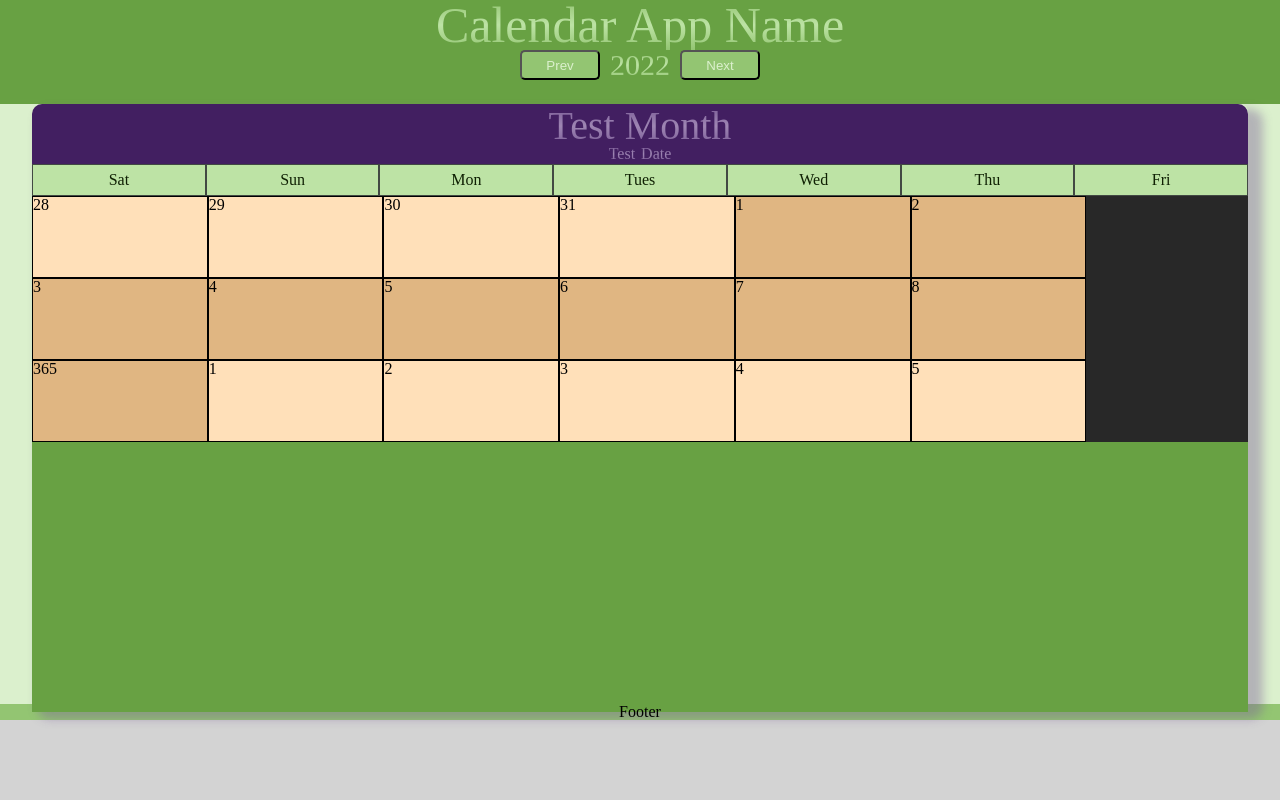
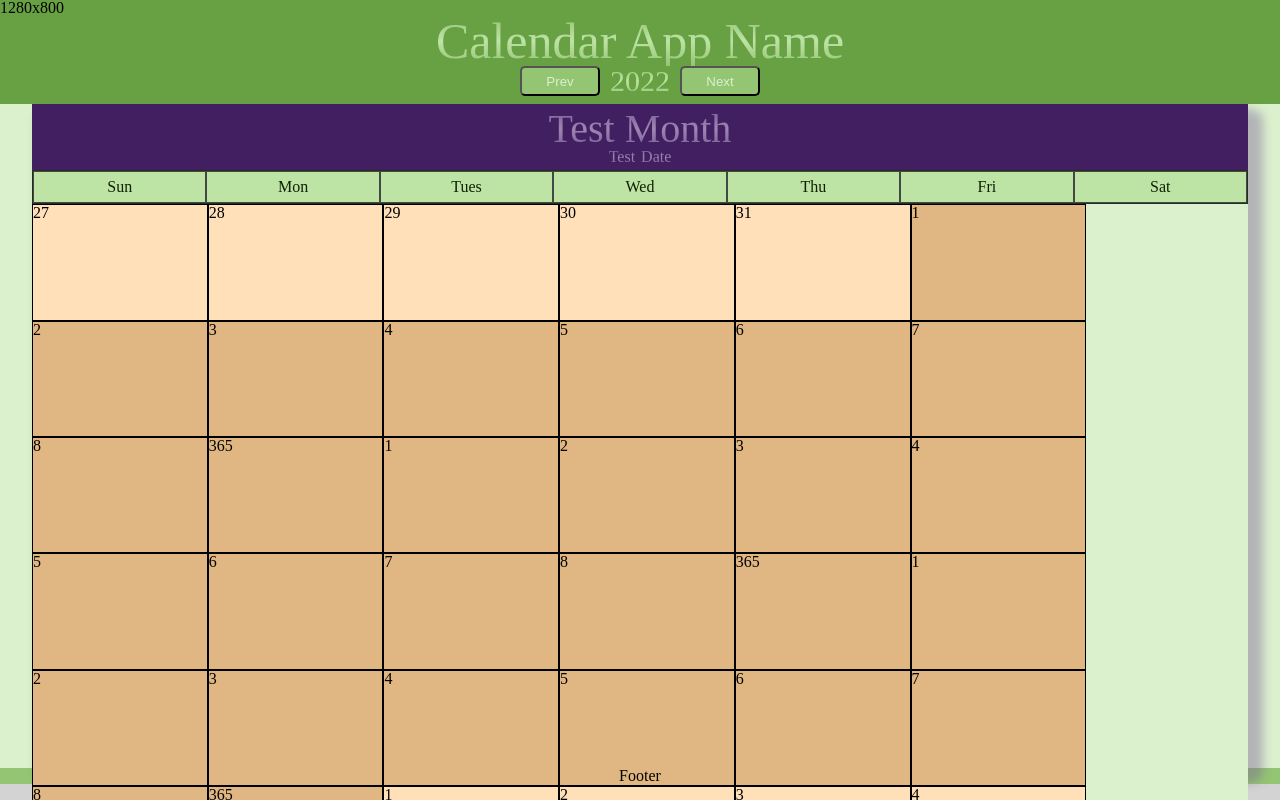
Before and after one commit to leonardmoses/ct-eyeCare-calendar-1.1, a React (Create React App) app: page / in a window 1280 px wide. Shown: the top 800 px of the page. Built offline with nearby package versions, Linux system fonts and the light colour scheme.

Commit message:
Error loading JS before DOM.

```diff
--- a/src/App.js
+++ b/src/App.js
@@ -1,5 +1,6 @@
 import './styles/App.scss';
 import Layout from './components/common/Layout';
+import JulianDays from './components/JS/JulianDays';
 
 function App() {
 
@@ -18,41 +19,21 @@ function App() {
           </div>
 
           <div className="daysOfWeek">
-              <div className="weekdays">Sat</div>
               <div className="weekdays">Sun</div>
               <div className="weekdays">Mon</div>
               <div className="weekdays">Tues</div>
               <div className="weekdays">Wed</div>
               <div className="weekdays">Thu</div>
               <div className="weekdays">Fri</div>
+              <div className="weekdays">Sat</div>
           </div>
 
           <div className="calendar">
 
             <div className="julianDays">
+              <JulianDays/>
+            </div>
 
-                <div className="prev-year-days">28</div>
-                <div className="prev-year-days">29</div>
-                <div className="prev-year-days">30</div>
-                <div className="prev-year-days">31</div>
-
-                <div className="current-year-days">1</div>
-                <div className="current-year-days">2</div>
-                <div className="current-year-days">3</div>
-                <div className="current-year-days">4</div>
-                <div className="current-year-days">5</div>
-                <div className="current-year-days">6</div>
-                <div className="current-year-days">7</div>
-                <div className="current-year-days">8</div>
-                <div className="current-year-days">365</div>
-
-                <div className="next-year-days">1</div>
-                <div className="next-year-days">2</div>
-                <div className="next-year-days">3</div>
-                <div className="next-year-days">4</div>
-                <div className="next-year-days">5</div>
-
-            </div>
           </div>
 
     </div>
--- /dev/null
+++ b/src/components/JS/JulianDays.js
@@ -0,0 +1,158 @@
+import React, {useState, useEffect, useRef} from "react";
+
+
+const JulianDays = () => {
+
+    // #region setting the Date and Initial Variables
+    // Set date to current date
+    let currentDate = new Date();
+    // let currentDate = new Date('Dec 29, 1984');
+    let firstDayOfYear = new Date(currentDate.getFullYear(), 0)
+    let dec1PrevYear = new Date(currentDate.getFullYear(), -1)
+    let totalYearDays = 365;
+    let dec1Padding = dec1PrevYear.getDay()
+
+    console.log(currentDate)
+    console.log(firstDayOfYear)
+    console.log(dec1PrevYear)
+    console.log(dec1PrevYear.getDay())
+    // console.log(dec1Padding)
+    // #endregion setting the Date and Initial Variables
+
+    // #region Leap Year Check
+function LeapYearCheck() {
+    const year = currentDate.getFullYear()
+    // const year = 2020;
+    console.log(`Current year: ${year}`)
+    let isLeapYear = false;
+
+    if (year % 4 === 0)  {
+        isLeapYear = true;
+    } else if (year % 100 === 4) {
+        isLeapYear = true;
+    } else {
+        isLeapYear = false;
+    }
+    console.log(`Leap Year: ${isLeapYear}`)
+
+    if (isLeapYear) {
+        totalYearDays = 366;
+    } else {
+        totalYearDays = 365
+    };
+    console.log(`Total Days = ${totalYearDays}`)
+    }
+    LeapYearCheck()
+// #endregion
+
+
+
+    function setDaysOfYear() {
+        const monthDays = document.querySelector('.julianDaysComponent');
+        console.log(monthDays)
+
+        let days = "";
+
+        for (let i = 1; i<= dec1Padding; i++) {
+            days += `<div className='prev-year-padding'>${i}</div>`;
+            monthDays.innerHTML = days;
+        }
+
+        for (let i = 1; i<= 31; i++) {
+            days += `<div className='prev-year-days'>${i}</div>`;
+            monthDays.innerHTML = days;
+        }
+
+        for (let i = 1; i<= totalYearDays; i++) {
+            days += `<div className='current-year-days'>${i}</div>`;
+            monthDays.innerHTML = days;
+        }
+
+        for (let i = 1; i<= 31; i++) {
+            days += `<div className='prev-year-days'>${i}</div>`;
+            monthDays.innerHTML = days;
+        }
+    }
+
+// function setMonthDays() {
+//     const monthDays = document.querySelector('.julianDaysComponent');
+//     console.log(monthDays)
+// }
+
+    const allDaysRef = useRef();
+
+    const SetAllDays = () => {
+
+        let monthDays = allDaysRef.current.innerHTML;
+        let days = "";
+
+        for (let i = 1; i<= 31; i++) {
+            days += `<div className='prev-year-padding'>${i}</div>`;
+            monthDays.innerHTML = days;
+        }
+        console.log(days)
+
+    }
+
+    // const RenderAllDays = () => {
+    //     return (
+
+    //     )
+    // };
+
+    // SetAllDays();
+
+    // useEffect(() => SetAllDays(), []);
+
+    return (
+        <div ref={allDaysRef} className="julianDaysComponent">
+
+            <div className="prev-year-days">27</div>
+            <div className="prev-year-days">28</div>
+            <div className="prev-year-days">29</div>
+            <div className="prev-year-days">30</div>
+            <div className="prev-year-days">31</div>
+
+            <div className="current-year-days">1</div>
+            <div className="current-year-days">2</div>
+            <div className="current-year-days">3</div>
+            <div className="current-year-days">4</div>
+            <div className="current-year-days">5</div>
+            <div className="current-year-days">6</div>
+            <div className="current-year-days">7</div>
+            <div className="current-year-days">8</div>
+            <div className="current-year-days">365</div>
+            <div className="current-year-days">1</div>
+            <div className="current-year-days">2</div>
+            <div className="current-year-days">3</div>
+            <div className="current-year-days">4</div>
+            <div className="current-year-days">5</div>
+            <div className="current-year-days">6</div>
+            <div className="current-year-days">7</div>
+            <div className="current-year-days">8</div>
+            <div className="current-year-days">365</div>
+            <div className="current-year-days">1</div>
+            <div className="current-year-days">2</div>
+            <div className="current-year-days">3</div>
+            <div className="current-year-days">4</div>
+            <div className="current-year-days">5</div>
+            <div className="current-year-days">6</div>
+            <div className="current-year-days">7</div>
+            <div className="current-year-days">8</div>
+            <div className="current-year-days">365</div>
+
+            <div className="next-year-days">1</div>
+            <div className="next-year-days">2</div>
+            <div className="next-year-days">3</div>
+            <div className="next-year-days">4</div>
+            <div className="next-year-days">5</div>
+            <div className="next-year-days">6</div>
+
+        </div>
+
+     ); //Close for Component's Main  Return
+
+
+} // Close for Entire Component Function
+
+export default JulianDays;
--- /dev/null
+++ b/src/components/JS/WindowResize.js
@@ -0,0 +1,23 @@
+import React, {useState, useEffect} from "react";
+
+const WindowResize = () => {
+
+    const [windowWidth, setWindowWidth] = useState(window.innerWidth)
+    const [windowHeight, setWindowHeight] = useState(window.innerHeight)
+
+    const handleResize = () => {
+        setWindowWidth(window.innerWidth)
+        setWindowHeight(window.innerHeight)
+    }
+
+    useEffect(() => {
+        window.addEventListener('resize', handleResize)
+    }, [])
+
+
+    return (
+        <div>{windowWidth}x{windowHeight}</div>
+     );
+}
+
+export default WindowResize;
--- a/src/components/JS/Year.js
+++ b/src/components/JS/Year.js
@@ -48,7 +48,7 @@ const Year = () => {
         <div className="yearCountDiv">
             <span>
                 <button onClick={decreaseYear}>Prev</button>
-                    <h2>{year}</h2>
+                    <h2 id="displayYear">{year}</h2>
                 <button onClick={increaseYear}>Next</button>
             </span>
         </div>
--- a/src/components/common/Header.js
+++ b/src/components/common/Header.js
@@ -1,9 +1,10 @@
+import WindowResize from "../JS/WindowResize";
 import Year from "../JS/Year";
 
 const Header = () => {
     return (
         <div className='Header'>
-
+            <WindowResize/>
             <div><h1>Calendar App Name</h1></div>
             <div className="year">
                 <Year/>
--- a/src/styles/App.scss
+++ b/src/styles/App.scss
@@ -3,6 +3,7 @@
 
 html {
     width: 100%;
+    // height: 100vh;
     background-color: lightgrey;
 
     body {
@@ -16,14 +17,14 @@ html {
         .App {
             background-color: $primary1;
             width: 100%;
-            height: 75vh;
+            height: 83vh;
             display: flex;
             flex-wrap: wrap;
             // border: solid black 1px;
 
             .calContainer {
                 width: 95%;
-                height: 75vh;
+                height: 100%;
                 margin: 0 auto;
                 // background-color: black;
                 color: rgb(199, 199, 199);
@@ -36,8 +37,6 @@ html {
                 // border: $tertiaryBlack solid 3px;
 
 
-
-
                 .calHeader {
                     background-color: $secondary5;
                     width: 100%;
@@ -46,8 +45,8 @@ html {
                     flex-direction: column;
                     justify-content: center;
                     align-items: center;
-                    border-top-left-radius: 10px;
-                    border-top-right-radius: 10px;
+                    // border-top-left-radius: 10px;
+                    // border-top-right-radius: 10px;
 
                     .selectedMonth {
                         @include Titleh2;
@@ -67,11 +66,12 @@ html {
                     // width: 100%;
                     background-color: $primary2;
                     display: flex;
-                    justify-content: space-evenly;
-                    align-items: center;
+                    // justify-content: space-evenly;
+                    // align-items: center;
+                    border: solid 1px rgba(0, 0, 0, 0.798);
 
                     .weekdays {
-                        width: 100%;
+                        width: calc(100% / 7);
                         height: 30px;
                         display: flex;
                         justify-content: center;
@@ -83,33 +83,44 @@ html {
 
                     .calendar {
                         width: calc(100%);
-                    height: 86%;
+                        // height: 86%;
                         background-color: $primary4;
                         overflow-y: scroll;
                         // border-bottom-left-radius: 10px;
                         // border-bottom-right-radius: 10px;
 
                         .julianDays {
-                        background-color: rgb(40, 40, 40);
+                            background-color: $primary1;
+                            // background-color: blue;
+                            // width: 100%;
+                            height: 100%;
+                            // display: flex;
+                            // flex-wrap: wrap;
+                            color: $primaryBlack;
+
+                            .julianDaysComponent{
+                                // width: 100%;
+                                height: 100%;
+                                // background-color: blue;
                                 display: flex;
                                 flex-wrap: wrap;
-                        // width: 100%;
 
-                        .prev-year-padding {
-                            background-color: rgb(40, 40, 40);
+                                // .prev-year-padding {
+                                //     background-color: rgb(40, 40, 40);
+                                //     width:calc(100% / 7);
+                                //     height: calc(100vh/7);
+                                //     color: rgba(0, 0, 0, 0.0);
+                                //     border: solid black 1px;
+                                //     cursor: pointer;
+                                //     transition: background-color 0.2s;
+
+                                // }
+
+                                .prev-year-days, .current-year-days, .next-year-days{
+                                    background-color: $tertiary3;
+                                    // background-color: saddlebrown;
                                     width:calc(100% / 7);
-                            height: calc(100vh/10);
-                            color: rgba(0, 0, 0, 0.0);
-                            border: solid black 1px;
-                            cursor: pointer;
-                            transition: background-color 0.2s;
-
-                        }
-
-                        .prev-year-days, .current-year-days, .next-year-days {
-                            background-color: $tertiary3;
-                            width:calc(100% / 7);
-                            height: calc(100vh/10);
+                                    height: calc(100vh/7);
                                     color: black;
                                     border: solid black 1px;
                                     cursor: pointer;
@@ -120,17 +131,23 @@ html {
                                     background-color: $tertiary2;
                                 }
 
-                    }
-
-                    .julianDays div:hover {
+                                .prev-year-days:hover , .current-year-days.prev-year-days:hover, .next-year-days:hover{
                                     background-color: $tertiary1;
                                     border: solid $tertiaryWhite 1px;
+                                    cursor: pointer;
+                                }
+                            }
+                            .julianDaysComponent div:hover {
+                                background-color: $tertiary1;
+                                border: solid $tertiaryWhite 1px;
+                                cursor: pointer;
+                            }
                         }
                     }
 
-                div::-webkit-scrollbar {
-                    display: none; /* for Chrome, Safari, and Opera */
-                }
+                // div::-webkit-scrollbar {
+                //     display: none; /* for Chrome, Safari, and Opera */
+                // }
 
             }
 
```
Lines whose indentation alone changed are shown as unchanged.
